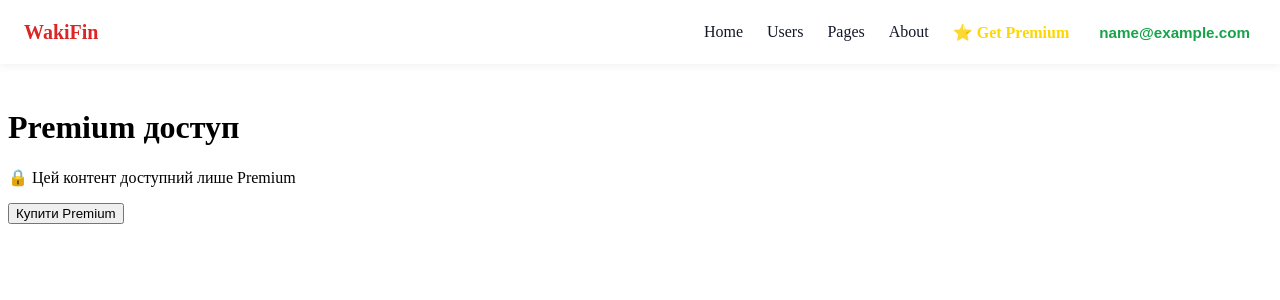
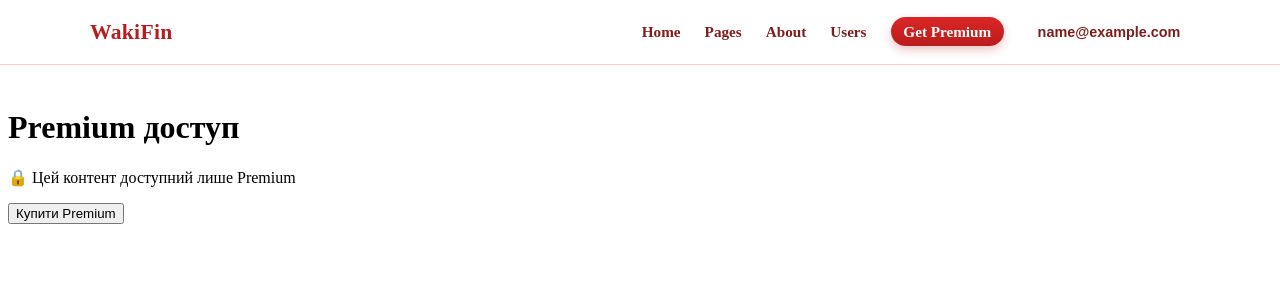
Before and after one commit to knm251mov-rgb/WakiFin, a React (Vite) app in the folder frontend/: page /premium in a window 1280 px wide. Shown: the top 300 px of the page. Built offline with nearby package versions, Linux system fonts and the light colour scheme; no server answers; sample sign-in values are in the browser's storage; the HTML template or start-up script is replaced by a standard one.

Commit message:
оновлення 1.0

```diff
--- a/frontend/src/components/Navbar.css
+++ b/frontend/src/components/Navbar.css
@@ -5,22 +5,27 @@
   width: 100%;
   height: 64px;
   background: #ffffff;
-  padding: 0 1.5rem;
-
-  box-sizing: border-box; /* 🔥 КЛЮЧ */
-
-  display: flex;
-  justify-content: space-between;
-  align-items: center;
-  box-shadow: 0 2px 8px rgba(0,0,0,0.06);
+  border-bottom: 1px solid #fecaca;
   z-index: 1000;
 }
 
+.navbar-inner {
+  max-width: 1100px;
+  margin: 0 auto;
+  height: 100%;
+  padding: 0 1.5rem;
 
-.navbar-logo {
-  font-size: 1.25rem;
-  font-weight: 700;
-  color: #dc2626;
+  display: flex;
+  align-items: center;
+  justify-content: space-between;
+}
+
+.navbar-logo a {
+  font-size: 1.35rem;
+  font-weight: 800;
+  color: #b91c1c;
+  text-decoration: none;
+  letter-spacing: 0.3px;
 }
 
 .navbar-links {
@@ -34,15 +39,33 @@
 
 .navbar-links a {
   text-decoration: none;
-  color: #111827;
-  font-weight: 500;
+  font-weight: 600;
+  font-size: 0.95rem;
+  color: #7f1d1d;
+  transition: color 0.15s ease;
 }
 
 .navbar-links a:hover {
   color: #dc2626;
 }
 
-/* ---------- ACCOUNT ---------- */
+/* PREMIUM LINK */
+
+.premium-link {
+  padding: 0.4rem 0.8rem;
+  border-radius: 999px;
+  background: linear-gradient(180deg, #dc2626, #b91c1c);
+  color: white !important;
+  font-weight: 700;
+  font-size: 0.85rem;
+  box-shadow: 0 4px 10px rgba(185, 28, 28, 0.25);
+}
+
+.premium-link:hover {
+  background: linear-gradient(180deg, #b91c1c, #991b1b);
+}
+
+/* ACCOUNT */
 
 .account-menu {
   position: relative;
@@ -51,44 +74,60 @@
 .account-btn {
   background: none;
   border: none;
-  font-weight: 600;
-  color: #16a34a;
   cursor: pointer;
-  font-size: 0.95rem;
+  font-size: 0.9rem;
+  font-weight: 700;
+  color: #7f1d1d;
+  padding: 0.4rem 0.6rem;
+  border-radius: 6px;
+  transition: background 0.15s ease;
 }
 
-/* ---------- DROPDOWN ---------- */
+.account-btn:hover {
+  background: #fee2e2;
+}
+
+.account-btn.premium {
+  color: #991b1b;
+}
+
+/* DROPDOWN */
 
 .account-dropdown {
   position: absolute;
   right: 0;
-  top: 130%;
-  background: white;
+  top: calc(100% + 10px);
+  min-width: 180px;
+
+  background: #ffffff;
+  border: 1px solid #fecaca;
   border-radius: 10px;
-  box-shadow: 0 12px 30px rgba(0,0,0,0.18);
-  min-width: 160px;
+  box-shadow: 0 12px 28px rgba(185, 28, 28, 0.18);
+
   padding: 0.4rem;
 }
 
 .dropdown-item {
   display: block;
   width: 100%;
-  padding: 0.6rem 0.8rem;
-  text-decoration: none;
+  padding: 0.55rem 0.75rem;
+  border-radius: 6px;
   background: none;
   border: none;
   text-align: left;
+
   font-size: 0.9rem;
+  font-weight: 600;
+  color: #7f1d1d;
   cursor: pointer;
-  border-radius: 6px;
-  color: #111827;
+  text-decoration: none;
+  transition: background 0.15s ease;
 }
 
 .dropdown-item:hover {
-  background: #f3f4f6;
+  background: #fee2e2;
 }
 
-.logout {
-  color: #dc2626;
-  font-weight: 600;
+.dropdown-item.logout {
+  color: #b91c1c;
 }
--- a/frontend/src/components/Navbar.jsx
+++ b/frontend/src/components/Navbar.jsx
@@ -6,10 +6,8 @@ export default function Navbar({ user, onLogout }) {
   const [open, setOpen] = useState(false);
   const menuRef = useRef(null);
 
-  // 🔥 перевірка premium
   const isPremium = localStorage.getItem("premium") === "true";
 
-  // Закриваємо dropdown при кліку поза ним
   useEffect(() => {
     const handleClickOutside = (e) => {
       if (menuRef.current && !menuRef.current.contains(e.target)) {
@@ -23,31 +21,24 @@ export default function Navbar({ user, onLogout }) {
 
   return (
     <nav className="navbar">
-      <div className="navbar-logo">WakiFin</div>
+      <div className="navbar-inner">
+        <div className="navbar-logo">
+          <Link to="/">WakiFin</Link>
+        </div>
 
         <ul className="navbar-links">
           <li><Link to="/">Home</Link></li>
-
-        {user?.role === "admin" && (
-          <li>
-            <Link to="/users">Users</Link>
-          </li>
-        )}
-
           <li><Link to="/pages">Pages</Link></li>
           <li><Link to="/about">About</Link></li>
 
-        {/* ⭐ PREMIUM */}
+          {user?.role === "admin" && (
+            <li><Link to="/users">Users</Link></li>
+          )}
+
           {user && !isPremium && (
             <li>
-            <Link
-              to="/premium"
-              style={{
-                color: "gold",
-                fontWeight: "bold"
-              }}
-            >
-              ⭐ Get Premium
+              <Link to="/premium" className="premium-link">
+                Get Premium
               </Link>
             </li>
           )}
@@ -60,21 +51,10 @@ export default function Navbar({ user, onLogout }) {
           ) : (
             <li className="account-menu" ref={menuRef}>
               <button
-              className="account-btn"
+                className={`account-btn ${isPremium ? "premium" : ""}`}
                 onClick={() => setOpen(o => !o)}
               >
                 {user.email}
-              {isPremium && (
-                <span
-                  style={{
-                    marginLeft: "6px",
-                    color: "gold",
-                    fontWeight: "bold"
-                  }}
-                >
-                  ⭐
-                </span>
-              )}
               </button>
 
               {open && (
@@ -111,6 +91,7 @@ export default function Navbar({ user, onLogout }) {
             </li>
           )}
         </ul>
+      </div>
     </nav>
   );
 }
```
Lines whose indentation alone changed are shown as unchanged.
